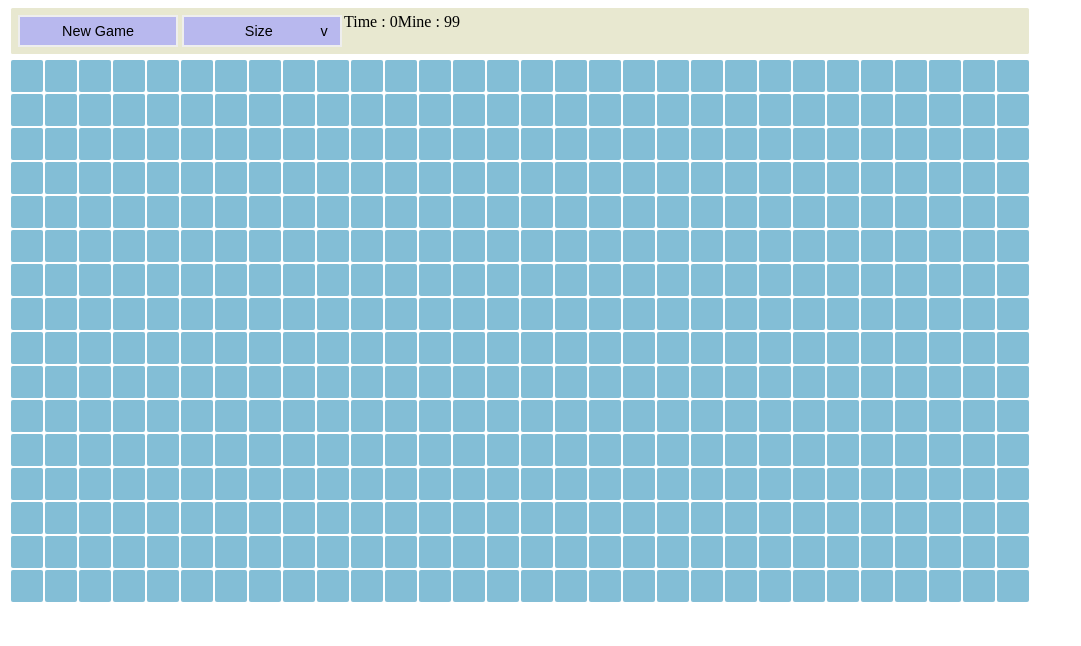
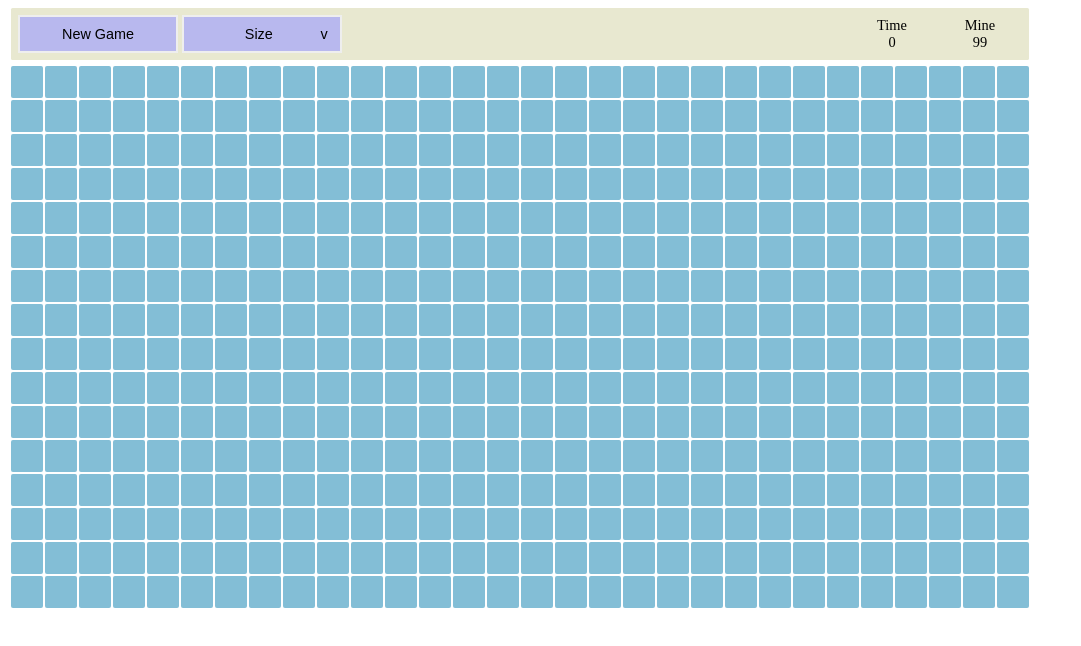
Before and after one commit to naya460/gawsel, a Next.js app in the folder Next.js/Minesweeper/: page / in a window 1280 px wide. Shown: the top 646 px of the page, without its empty margins (0-1081 px from the left). Built offline with nearby package versions, Linux system fonts and the light colour scheme.

Commit message:
<Next.js/Minesweeper>経過時間と残りの爆弾数を右寄せに

```diff
--- a/Next.js/Minesweeper/components/MinesweeperMenuBar/MinesweeperMenuBar.module.css
+++ b/Next.js/Minesweeper/components/MinesweeperMenuBar/MinesweeperMenuBar.module.css
@@ -24,8 +24,7 @@
 }
 
 .new_game_button {
-    width: 10rem;
-    height: 2rem;
+    min-width: 10rem;
     border-width: 2px;
     border-color: #eeeeee;
     border-style: solid;
@@ -42,3 +41,15 @@
 .new_game_button:active {
     background-color: #a8a8dd;
 }
+
+.space {
+    width: 100%;
+}
+
+.text {
+    min-width: 5rem;
+    font-size: 0.9rem;
+    color: #000000;
+    text-align: center;
+    padding: 4px;
+}
--- a/Next.js/Minesweeper/components/MinesweeperMenuBar/MinesweeperMenuBar.tsx
+++ b/Next.js/Minesweeper/components/MinesweeperMenuBar/MinesweeperMenuBar.tsx
@@ -41,7 +41,6 @@ export default function MinesweeperMenuBar(props: Props): react.ReactElement {
   }, [props.start])
 
   return(
-    <div className={styles.menu_bar_parent}>
     <div className={styles.menu_bar}>
       <button
         className={styles.new_game_button}
@@ -56,9 +55,9 @@ export default function MinesweeperMenuBar(props: Props): react.ReactElement {
           setTime(0);
         }}
       />
-        <div>Time : {time}</div>
-        <div>Mine : {props.mine}</div>
-      </div>
+      <div className={styles.space}/>
+      <div className={styles.text}>Time<br/>{time}</div>
+      <div className={styles.text}>Mine<br/>{props.mine}</div>
     </div>
   );
 }
--- a/Next.js/Minesweeper/components/MinesweeperMenuBar/ResizeButton.module.css
+++ b/Next.js/Minesweeper/components/MinesweeperMenuBar/ResizeButton.module.css
@@ -20,8 +20,8 @@
 }
 
 .resize_button {
-    height: 2rem;
     width: 10rem;
+    height: calc(100% - 4px);
     border-width: 2px;
     border-color: #eeeeee;
     border-style: solid;
```
Lines whose indentation alone changed are shown as unchanged.
